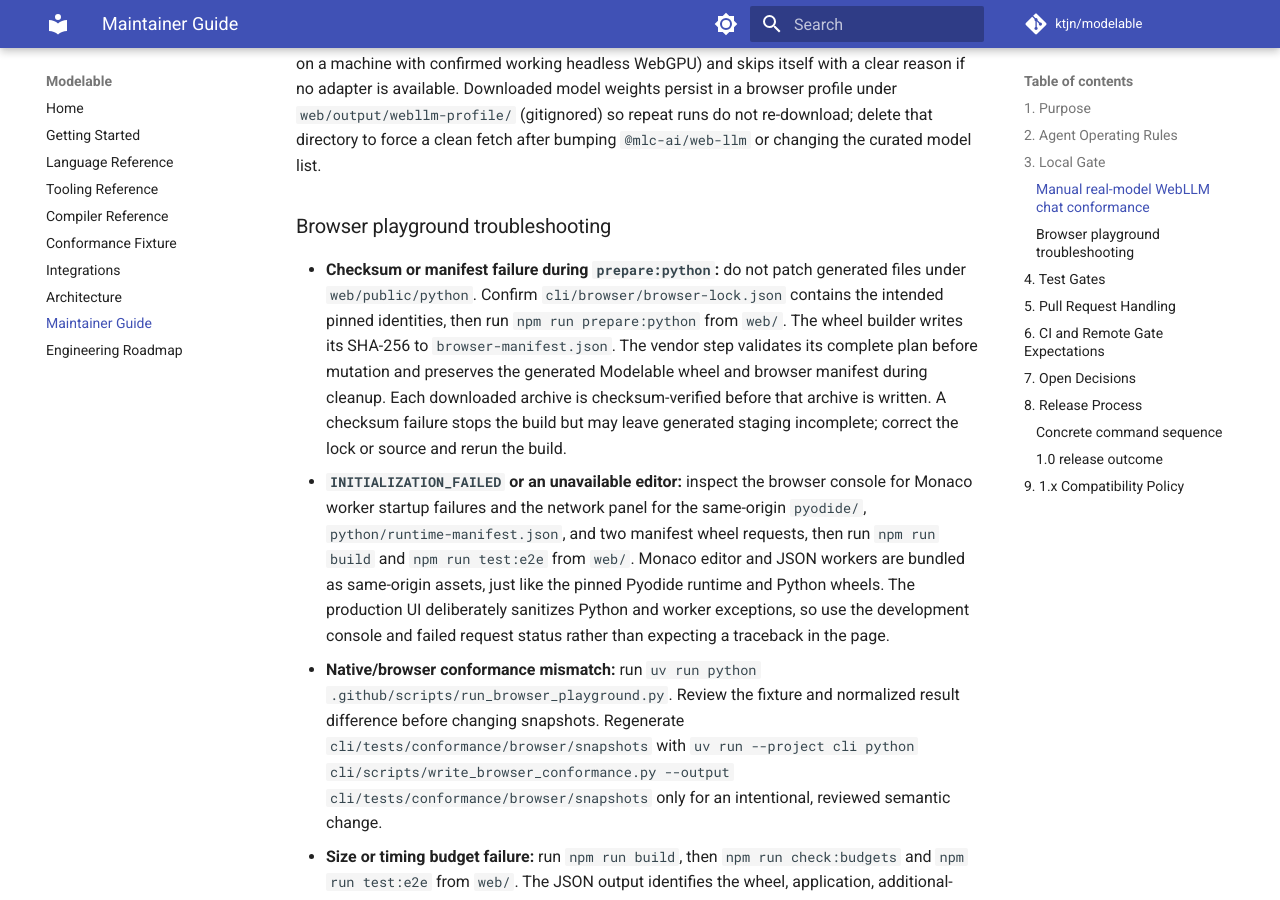
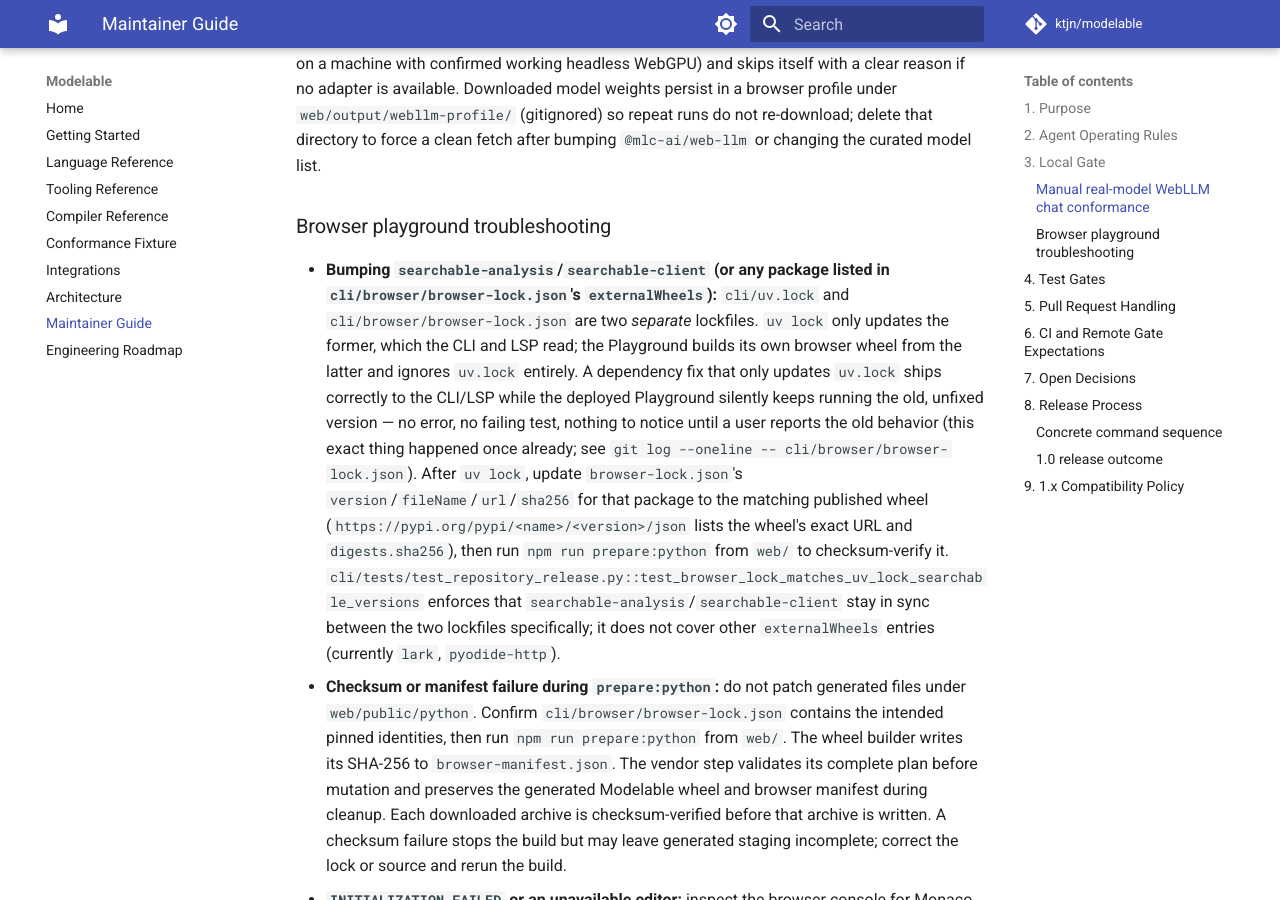
Before and after one commit to ktjn/modelable, an MkDocs documentation site: the page built from docs/maintainers.md, in a window 1280 px wide and 900 px high, scrolled down 6016 px. Built offline with MkDocs 1.6.1 and Material for MkDocs 9.7.7, drawn with Linux system fonts in a browser that asks for light colours; comment, search, counter and statistics services are not loaded.

Commit message:
fix(playground): bump pinned searchable-* wheels for the browser (#277)
* fix(playground): bump pinned searchable-* wheels for the browser

cli/browser/browser-lock.json is a separate, manually-maintained
lockfile for the Pyodide/browser runtime, independent of cli/uv.lock.
It was still pinned to searchable-analysis 0.1.0 and searchable-client
0.2.0 -- both predating the stopword-filtering and operator fixes
already shipped for the CLI (#276) -- so the deployed Playground kept
hallucinating on definitional questions like "what is additive" even
after that fix landed, while the CLI and LSP (which read cli/uv.lock)
were already correct.

Bumps to searchable-analysis 0.2.1 and searchable-client 0.4.0,
matching cli/uv.lock. Verified end-to-end: rebuilt the browser wheel
(npm run prepare:python, checksum-verified against the new pinned
URLs/hashes) and ran the full production build in a real browser
against a real local Ollama server -- "what is additive" and "what
does additive mean" both now return a correctly grounded, cited
"Documentation answer" via automatic routing (no /docs needed),
matching the already-fixed CLI behavior.

* test(release): enforce browser-lock.json stays in sync with uv.lock

Adds a regression test for the exact gap that caused this PR: cli/
uv.lock and cli/browser/browser-lock.json are two separate lockfiles,
and `uv lock` only updates the former. A searchable-analysis/
searchable-client bump that updates uv.lock without also updating
browser-lock.json ships correctly to the CLI/LSP while the deployed
Playground silently keeps running the old, unfixed dependency -- no
error, no failing test, until a user reports the stale behavior.

Verified the test actually catches this: temporarily restoring the
pre-fix browser-lock.json content fails it with a clear message
naming both versions and the fix steps; the current, in-sync state
passes.

Also documents the two-lockfile split in maintainers.md's browser
troubleshooting section, as the first, most prominent bullet.

---------

Co-authored-by: ktjn <ktjn@users.noreply.github.com>

```diff
--- a/docs/maintainers.md
+++ b/docs/maintainers.md
@@ -253,6 +253,23 @@ re-download; delete that directory to force a clean fetch after bumping
 
 ### Browser playground troubleshooting
 
+- **Bumping `searchable-analysis`/`searchable-client` (or any package listed
+  in `cli/browser/browser-lock.json`'s `externalWheels`):** `cli/uv.lock` and
+  `cli/browser/browser-lock.json` are two *separate* lockfiles. `uv lock`
+  only updates the former, which the CLI and LSP read; the Playground builds
+  its own browser wheel from the latter and ignores `uv.lock` entirely. A
+  dependency fix that only updates `uv.lock` ships correctly to the CLI/LSP
+  while the deployed Playground silently keeps running the old, unfixed
+  version — no error, no failing test, nothing to notice until a user
+  reports the old behavior (this exact thing happened once already; see
+  `git log --oneline -- cli/browser/browser-lock.json`). After `uv lock`,
+  update `browser-lock.json`'s `version`/`fileName`/`url`/`sha256` for that
+  package to the matching published wheel (`https://pypi.org/pypi/<name>/<version>/json`
+  lists the wheel's exact URL and `digests.sha256`), then run `npm run
+  prepare:python` from `web/` to checksum-verify it. `cli/tests/test_repository_release.py::test_browser_lock_matches_uv_lock_searchable_versions`
+  enforces that `searchable-analysis`/`searchable-client` stay in sync
+  between the two lockfiles specifically; it does not cover other
+  `externalWheels` entries (currently `lark`, `pyodide-http`).
 - **Checksum or manifest failure during `prepare:python`:** do not patch
   generated files under `web/public/python`. Confirm
   `cli/browser/browser-lock.json` contains the intended pinned identities, then
```
Also changed, not shown: 2 other files.
